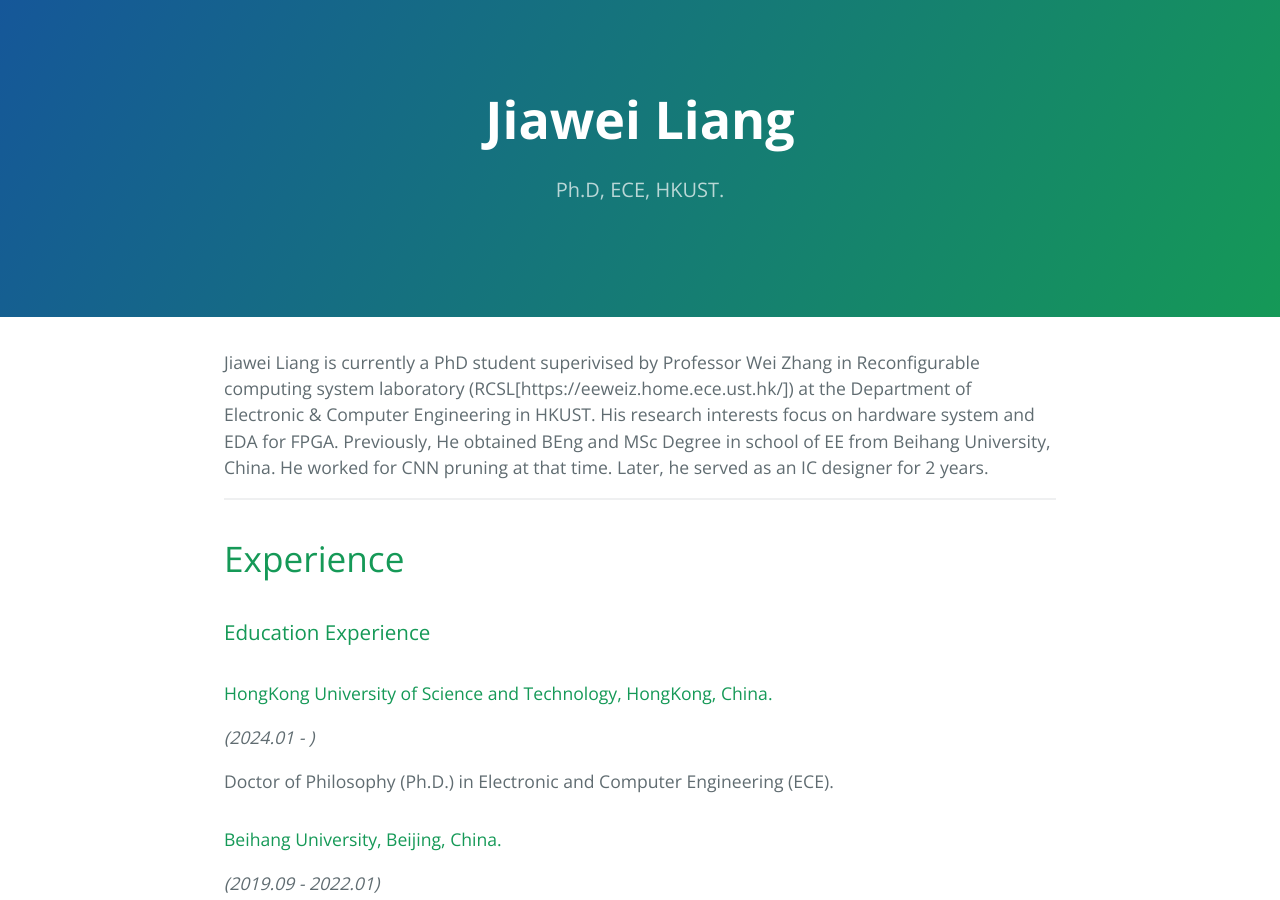
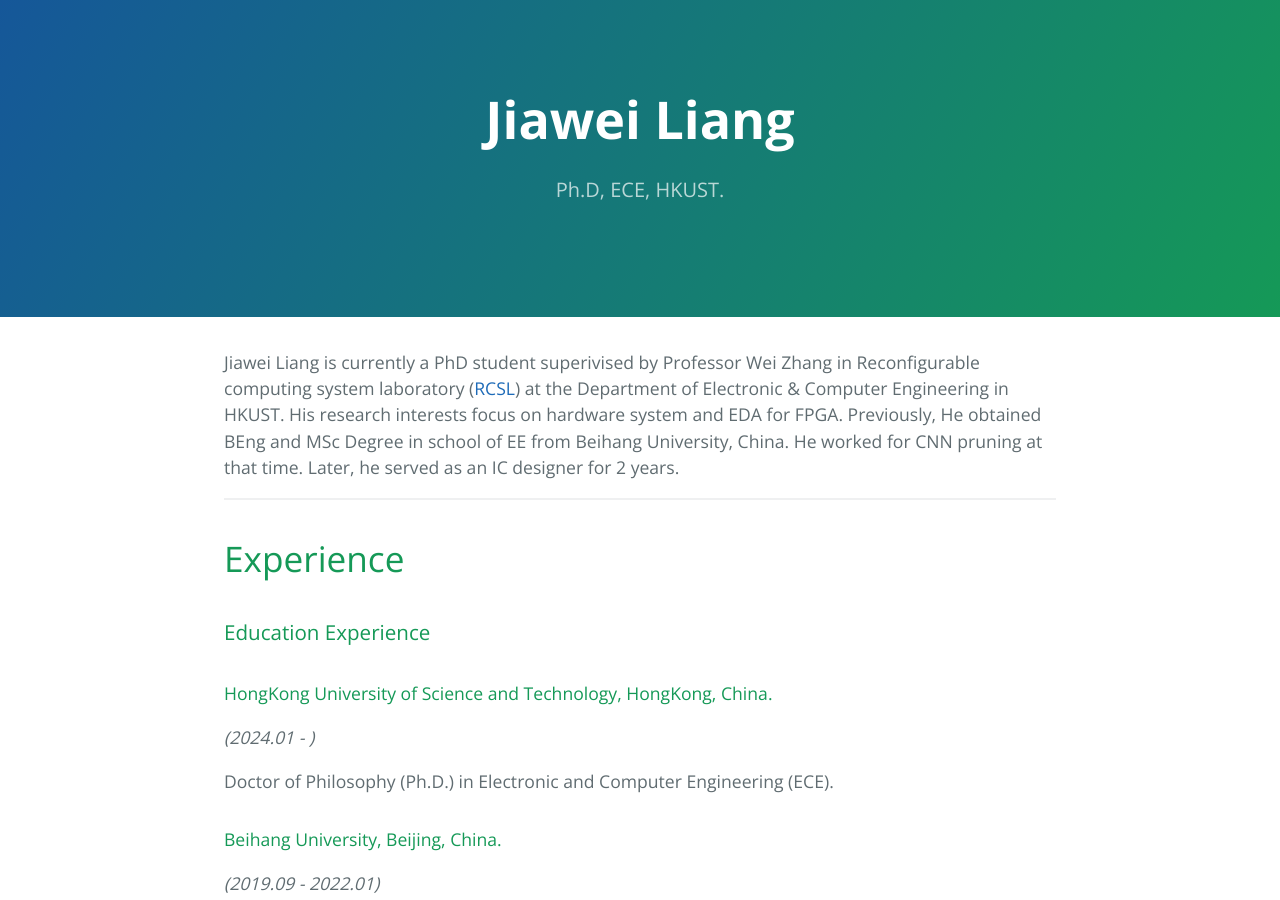
Before and after one commit to MasLiang/MasLiang.github.io, a Jekyll site: the page built from index.md, in a window 1280 px wide and 900 px high. Built offline with Jekyll 4.4.1, drawn with Linux system fonts in a browser that asks for light colours; our own code applies the rules of GitHub Pages for plain Markdown files.

```diff
--- a/index.md
+++ b/index.md
@@ -1,5 +1,5 @@
 
-Jiawei Liang is currently a PhD student superivised by Professor Wei Zhang in Reconfigurable computing system laboratory (RCSL[https://eeweiz.home.ece.ust.hk/]) at the Department of Electronic & Computer Engineering in HKUST. His research interests focus on hardware system and EDA for FPGA.
+Jiawei Liang is currently a PhD student superivised by Professor Wei Zhang in Reconfigurable computing system laboratory ([RCSL](https://eeweiz.home.ece.ust.hk/)) at the Department of Electronic & Computer Engineering in HKUST. His research interests focus on hardware system and EDA for FPGA.
 Previously, He obtained BEng and MSc Degree in school of EE from Beihang University, China. He worked for CNN pruning at that time. Later, he served as an IC designer for 2 years.
 
 * * *
```
